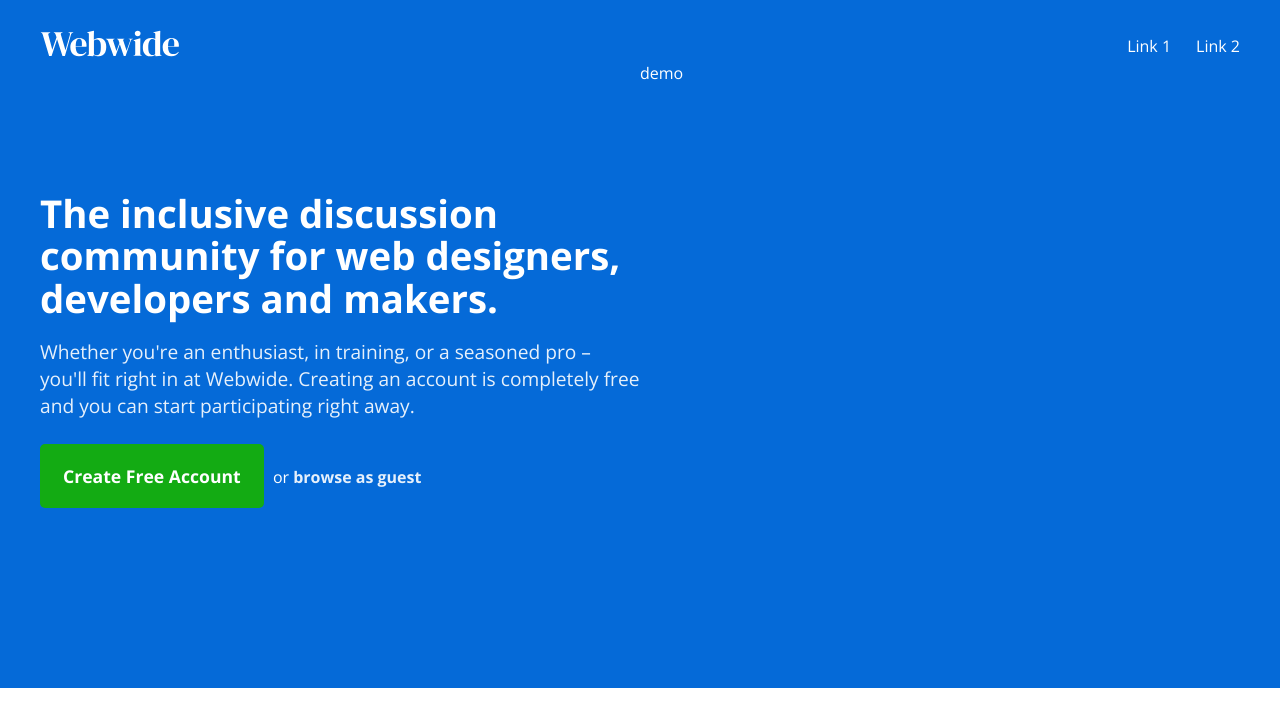
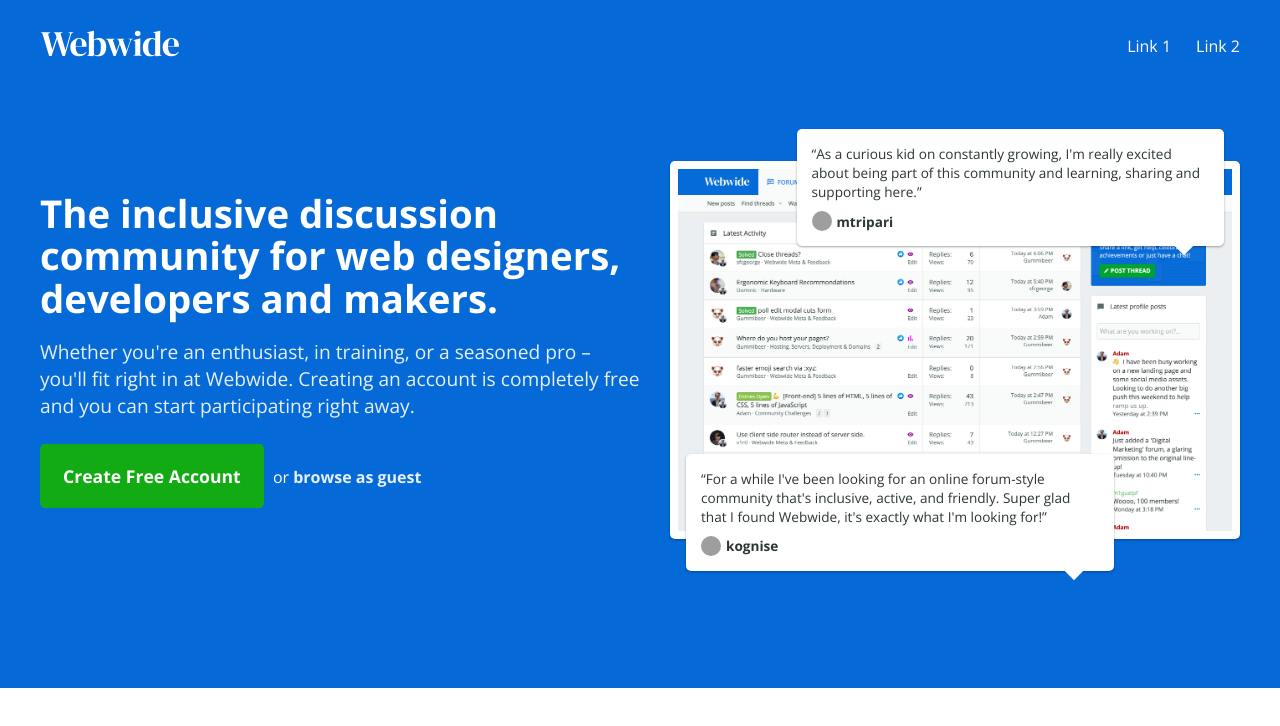
Before and after one commit to adamgreenough/webwide-hello, a website: page index.html in a window 1280 px wide. Drawn offline with nearby package versions, Linux system fonts and the light colour scheme; grey boxes are pictures that could not be loaded.

Commit message:
Hero progress

```diff
--- a/assets/scss/style.scss
+++ b/assets/scss/style.scss
@@ -26,6 +26,9 @@ body {
 		display: flex;
 	}
 
+	.masthead {
+		margin-bottom: -20px;
+
 		.logo {
 			img {
 				width: 140px;
@@ -51,10 +54,11 @@ body {
 				}
 			}
 		}
+	}
 
 	.intro {
 		width: 50%;
-		padding: 130px 0 150px;
+		padding: 150px 0 150px;
 
 		h1 {
 			font-size: 2.4rem;
@@ -95,6 +99,81 @@ body {
 	}
 
 	.demo {
+		width: 50%;
+		padding-left: 30px;
+		display: flex;
+		align-items: center;
 
+		.screenshot {
+			padding: 8px;
+			border-radius: 5px;
+			background: #fff;
+			position: relative;
+			box-shadow: 0 1px 3px rgba(0,0,0,0.12), 0 1px 2px rgba(0,0,0,0.24);
+
+			img {
+				width: 100%;
+				display: block;
+			}
+
+			.callout {
+				background: #fff;
+				border-radius: 5px;
+				display: inline-block;
+				width: 75%;
+				position: absolute;
+				color: rgba(42, 51, 51, 0.99);
+				font-size: 0.85rem;
+				box-shadow: 0 1px 3px rgba(0,0,0,0.12), 0 1px 2px rgba(0,0,0,0.24);
+
+				&:after {
+					content: '';
+					width: 20px;
+					height: 20px;
+					background: #fff;
+					position: absolute;
+					right: 30px;
+					transform: rotate(45deg);
+				}
+
+				&.callout-1 {
+					padding: 15px;
+					left: 16px;
+					bottom: -32px;
+
+					.user {
+						display: flex;
+						align-items: center;
+						margin-top: 10px;
+
+						img {
+							width: 20px;
+							height: 20px;
+							border-radius: 50%;
+							margin-right: 5px;
 						}
 					}
+				}
+
+				&.callout-2 {
+					padding: 15px;
+					right: 16px;
+					top: -32px;
+
+					.user {
+						display: flex;
+						align-items: center;
+						margin-top: 10px;
+
+						img {
+							width: 20px;
+							height: 20px;
+							border-radius: 50%;
+							margin-right: 5px;
+						}
+					}
+				}
+			}
+		}
+	}
+}
--- a/index.html
+++ b/index.html
@@ -9,7 +9,7 @@
 </head>
 <body>
 	<section id="hero">
-		<div class="wrapper">
+		<div class="wrapper masthead">
 			<div class="logo">
 				<img src="assets/images/webwide.svg" alt="Webwide">
 			</div>
@@ -31,7 +31,23 @@
 				</div>
 			</div>
 			<div class="demo">
-				demo
+				<div class="screenshot">
+					<img src="assets/images/screenshot.png">
+					<div class="callout callout-1">
+						<div>&ldquo;For a while I've been looking for an online forum-style community that's inclusive, active, and friendly. Super glad that I found Webwide, it's exactly what I'm looking for!&rdquo;</div>
+						<div class="user">
+							<img src="https://secure.gravatar.com/avatar/4f5091e62c7cebf2eda02554084bd2d2?s=24">
+							<strong>kognise</strong>
+						</div>
+					</div>
+					<div class="callout callout-2">
+						<div>&ldquo;As a curious kid on constantly growing, I'm really excited about being part of this community and learning, sharing and supporting here.&rdquo;</div>
+						<div class="user">
+							<img src="https://webwide.io/data/avatars/m/0/62.jpg?1570354175">
+							<strong>mtripari</strong>
+						</div>
+					</div>
+				</div>
 			</div>
 		</div>
 	</section>
```
Also changed, not shown: assets/css/style.css, assets/images/screenshot.png (added). Lines whose indentation alone changed are shown as unchanged.
